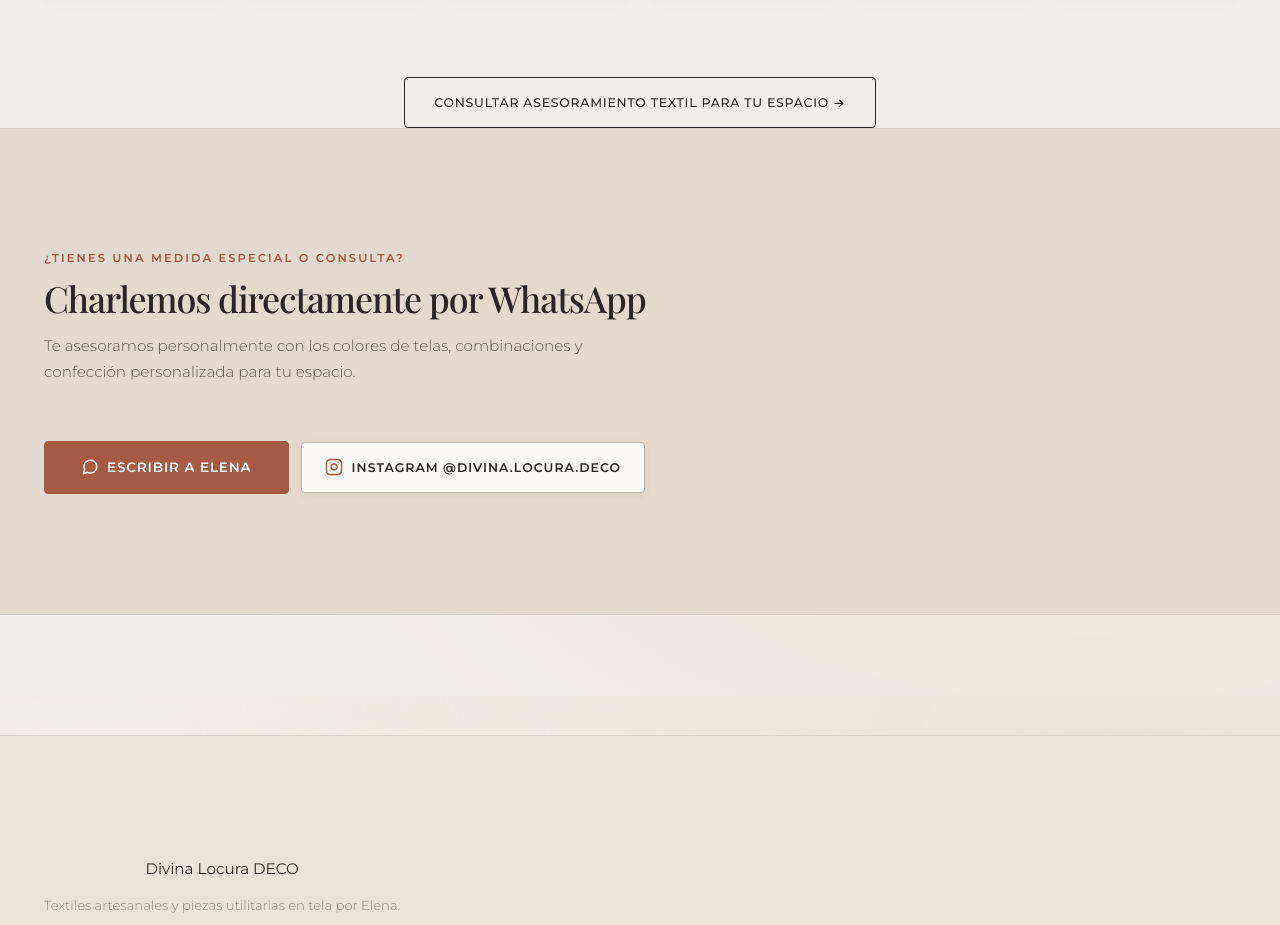
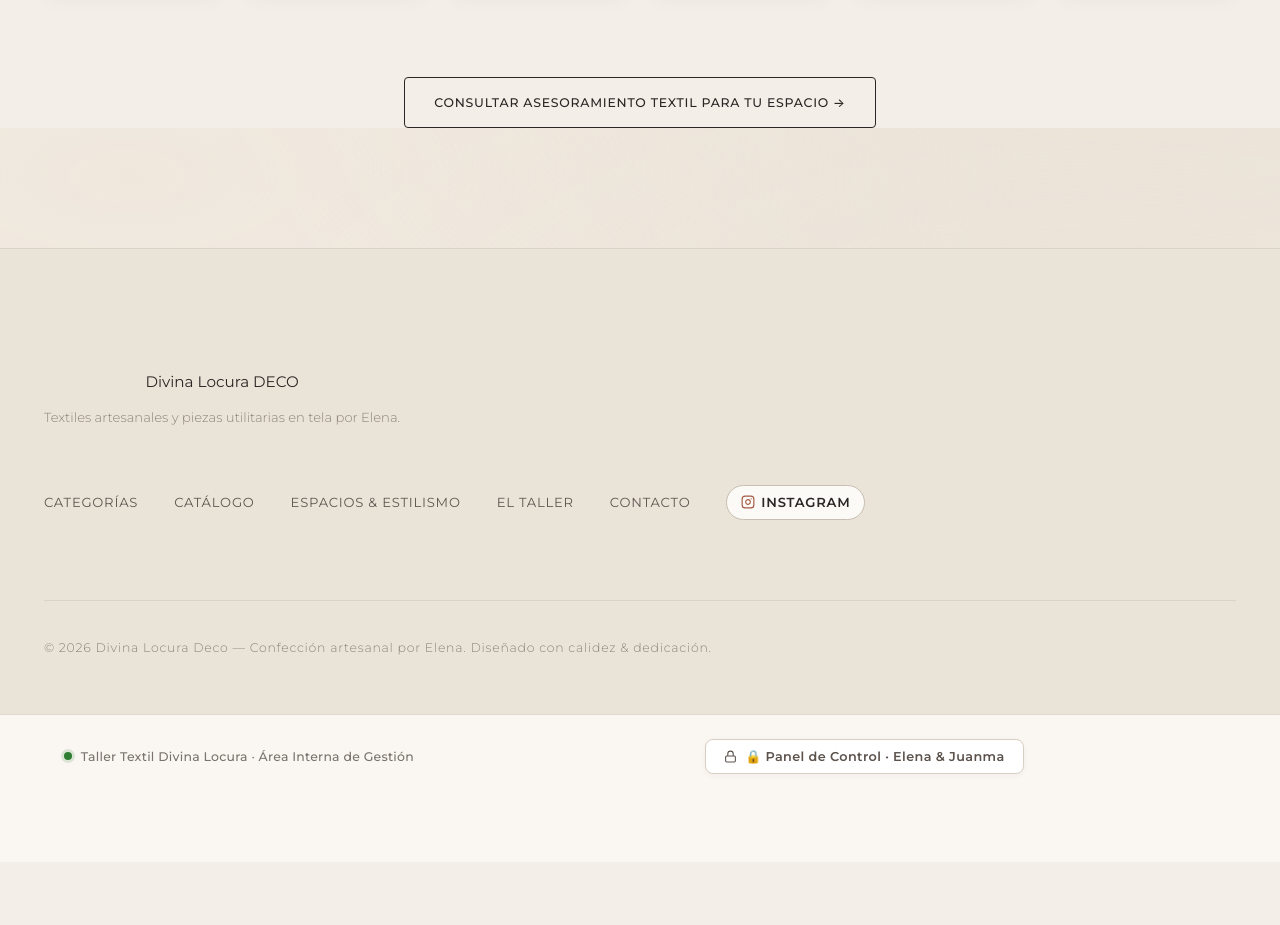
Before and after one commit to fernandezbjuanma-wq/divinalocura, a plain HTML site: page index.html in a window 1280 px wide. Shown: the part 5704-6629 px from the top of the page. After the commit the page ends 6566 px from the top, so only its background shows below. Drawn offline with nearby package versions, Linux system fonts and the light colour scheme; a web font is replaced by a local one.

Commit message:
refactor(ui): remove large redundant whatsapp-banner section above footer

```diff
--- a/index.html
+++ b/index.html
@@ -627,35 +627,10 @@
       </div>
     </section>
 
-    <!-- BANNER DE CONTACTO WHATSAPP & INSTAGRAM DIRECTO -->
-    <section class="whatsapp-banner" id="contacto">
-      <div class="container whatsapp-banner__inner">
-        <div class="whatsapp-banner__content">
-          <span class="whatsapp-banner__eyebrow" id="wa-banner-eyebrow">¿Tienes una medida especial o consulta?</span>
-          <h2 class="whatsapp-banner__title" id="wa-banner-title">Charlemos directamente con el Taller</h2>
-          <p class="whatsapp-banner__text" id="wa-banner-desc">
-            Te asesoramos personalmente con los colores de telas, combinaciones y confección personalizada para tu espacio.
-          </p>
-        </div>
-        <div class="whatsapp-banner__action">
-          <button class="btn btn--whatsapp-banner btn--whatsapp" data-product-name="Consulta general sobre productos">
-            <svg width="18" height="18" viewBox="0 0 24 24" fill="none" stroke="currentColor" stroke-width="2" stroke-linecap="round" stroke-linejoin="round" aria-hidden="true">
-              <path d="M21 11.5a8.38 8.38 0 0 1-.9 3.8 8.5 8.5 0 0 1-7.6 4.7 8.38 8.38 0 0 1-3.8-.9L3 21l1.9-5.7a8.38 8.38 0 0 1-.9-3.8 8.5 8.5 0 0 1 4.7-7.6 8.38 8.38 0 0 1 3.8-.9h.5a8.48 8.48 0 0 1 8 8v.5z"></path>
-            </svg>
-            <span id="wa-banner-btn-text">Escribir a Elena</span>
-          </button>
-          <a href="https://www.instagram.com/divina.locura.deco/" target="_blank" rel="noopener noreferrer" class="btn btn--ig-banner" data-ig-link>
-            <svg width="18" height="18" viewBox="0 0 24 24" fill="none" stroke="currentColor" stroke-width="1.9" stroke-linecap="round" stroke-linejoin="round"><rect x="2" y="2" width="20" height="20" rx="5" ry="5"></rect><path d="M16 11.37A4 4 0 1 1 12.63 8 4 4 0 0 1 16 11.37z"></path><line x1="17.5" y1="6.5" x2="17.51" y2="6.5"></line></svg>
-            <span>Instagram @divina.locura.deco</span>
-          </a>
-        </div>
-      </div>
-    </section>
-
   </main>
 
   <!-- Pie de Página -->
-  <footer class="site-footer">
+  <footer class="site-footer" id="contacto">
     <div class="container site-footer__inner">
       <div class="footer-top">
         <div class="footer-brand">
```
Also changed, not shown: producto.html (+1 -26 lines), main.js.
